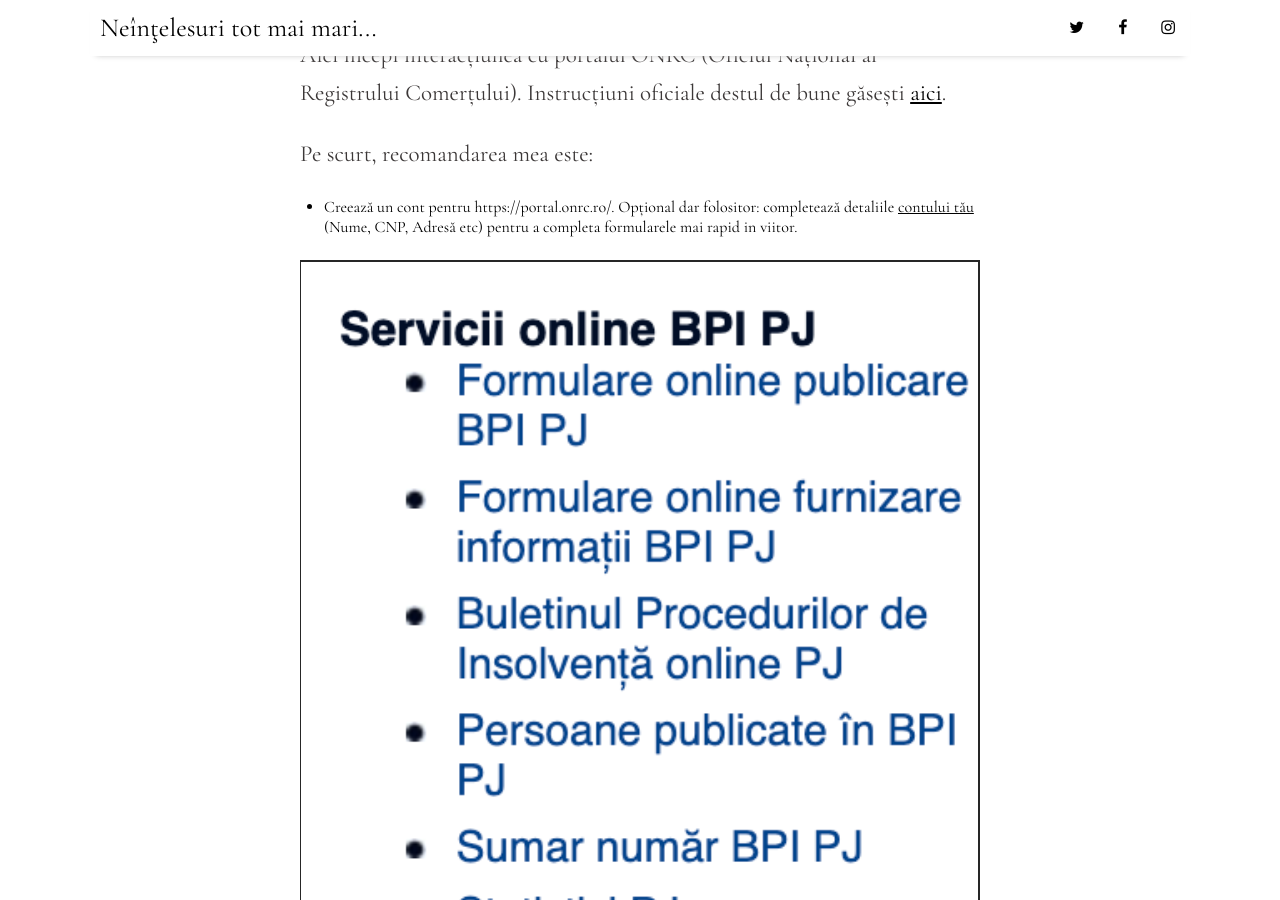
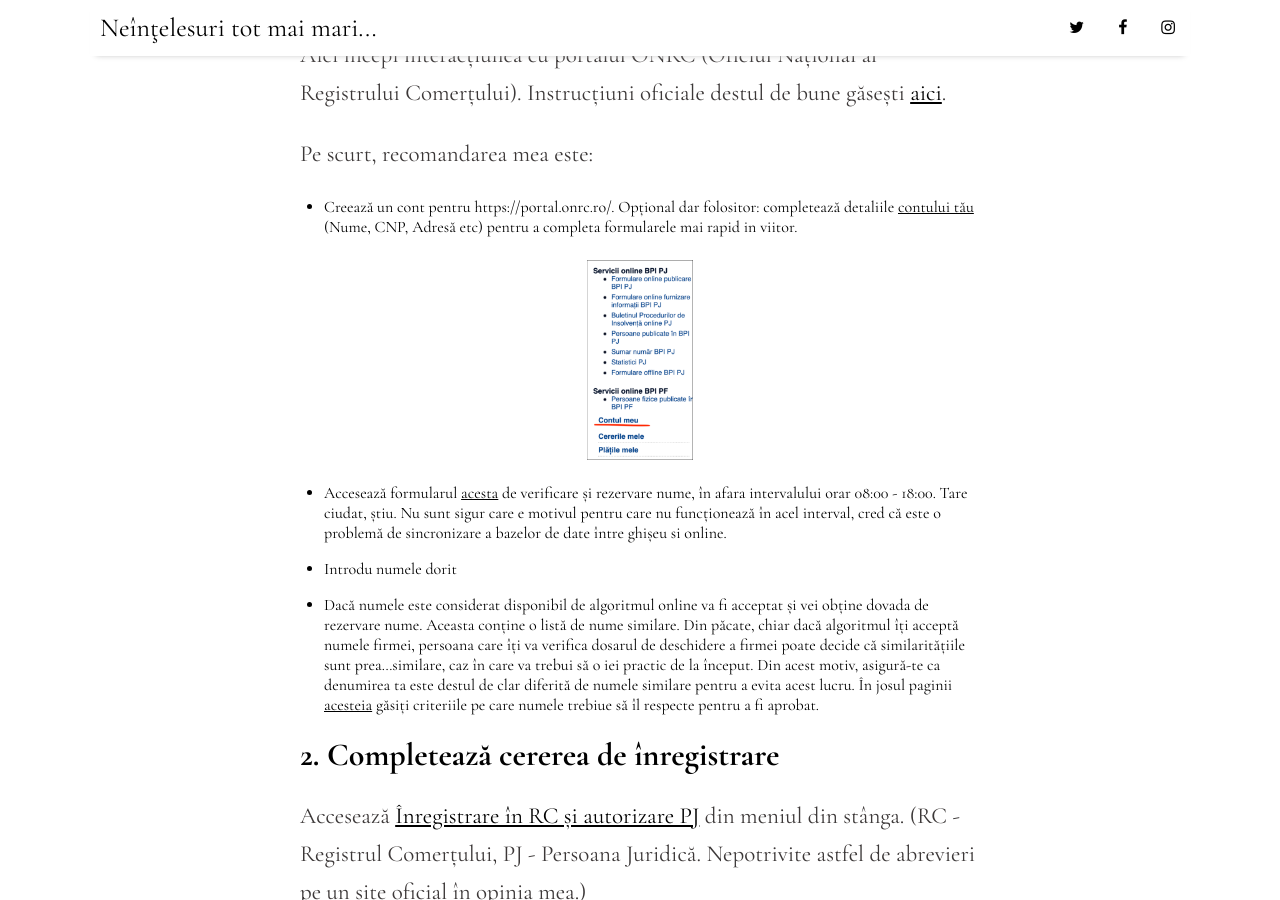
Before and after one commit to DavidManda/DavidManda.github.io, a Jekyll site: the page built from _posts/2022-09-21-tutorial_SRL.md, in a window 1280 px wide and 900 px high, scrolled down 1489 px. Built offline with Jekyll 4.4.1, drawn with Linux system fonts in a browser that asks for light colours; nearby versions of some CDN libraries.

Commit message:
change image size

```diff
--- a/_posts/2022-09-21-tutorial_SRL.md
+++ b/_posts/2022-09-21-tutorial_SRL.md
@@ -23,7 +23,7 @@
 
 - Creează un cont pentru https://portal.onrc.ro/. Opțional dar folositor: completează detaliile [contului tău](https://portal.onrc.ro/ONRCPortalWeb/appmanager/myONRC/wicket?p=modificaProfil) (Nume, CNP, Adresă etc) pentru a completa formularele mai rapid in viitor.
 
-![image](/assets/SRL/img/img1.png)
+<img src="/assets/SRL/img/img1.png" alt="drawing" height="200"/>
 
 - Accesează formularul [acesta](https://portal.onrc.ro/ONRCPortalWeb/appmanager/myONRC/wicket?p=rc.rdfo) de verificare și rezervare nume, în afara intervalului orar 08:00 - 18:00. Tare ciudat, știu. Nu sunt sigur care e motivul pentru care nu funcționează în acel interval, cred că este o problemă de sincronizare a bazelor de date între ghișeu si online.
 - Introdu numele dorit
@@ -33,7 +33,7 @@
 
 Accesează [Înregistrare în RC și autorizare PJ](https://portal.onrc.ro/ONRCPortalWeb/appmanager/myONRC/wicket?p=rc.formulareInregPJ) din meniul din stânga. (RC - Registrul Comerțului, PJ - Persoana Juridică. Nepotrivite astfel de abrevieri pe un site oficial în opinia mea.)
 
-![image](/assets/SRL/img/img2.png)
+<img src="/assets/SRL/img/img2.png" alt="drawing" height="200"/>
 
 Aici se prezintă 2 linkuri, unul cu formularul în sine și unul cu ghidul de completare. Ghidul este folositor dar extrem de stufos și destul de ambiguu, umplut cu formularea "a se completa după caz conform legii". Sugerez totuși să il consultați din când în când, poate fi de folos.
 
```
